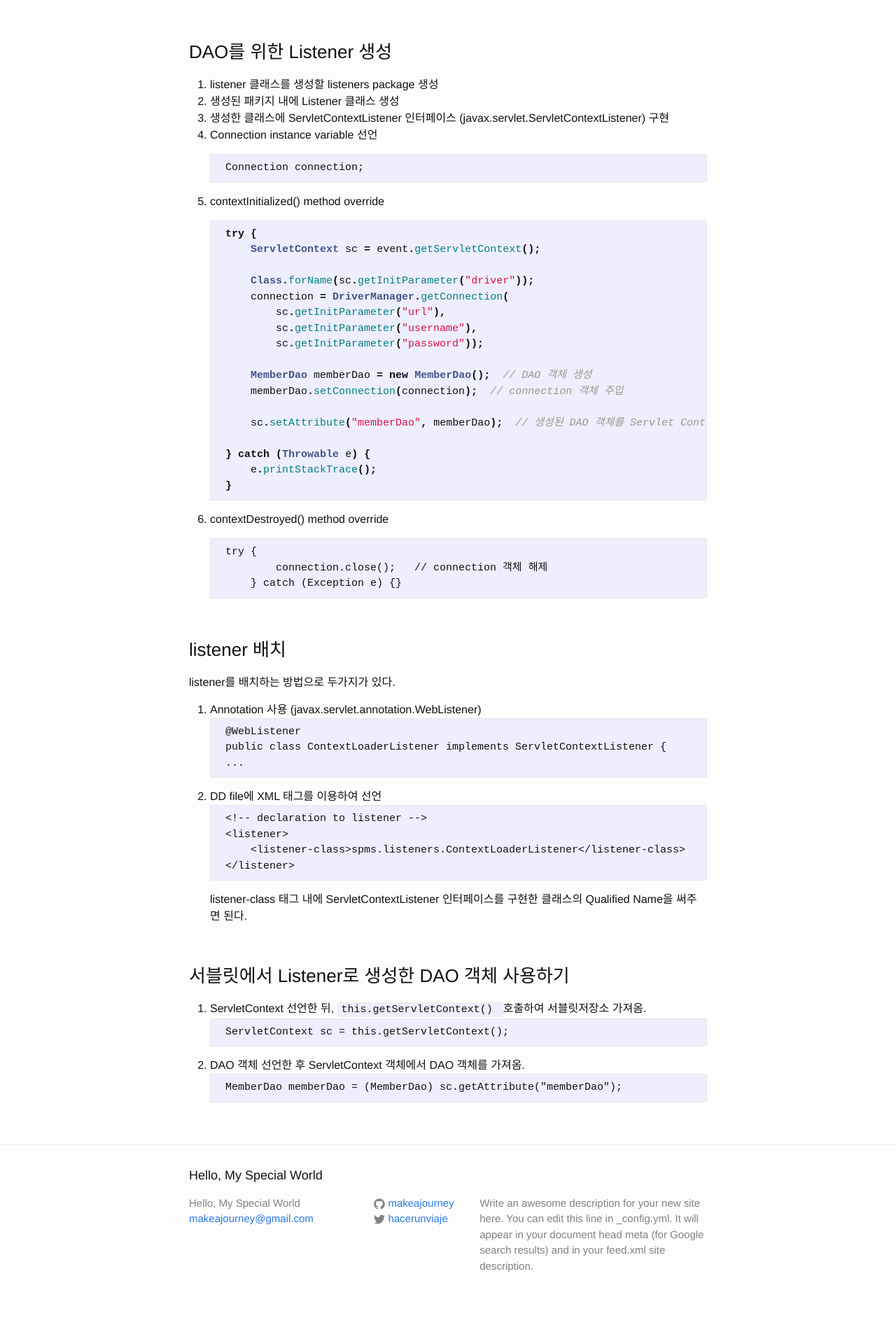
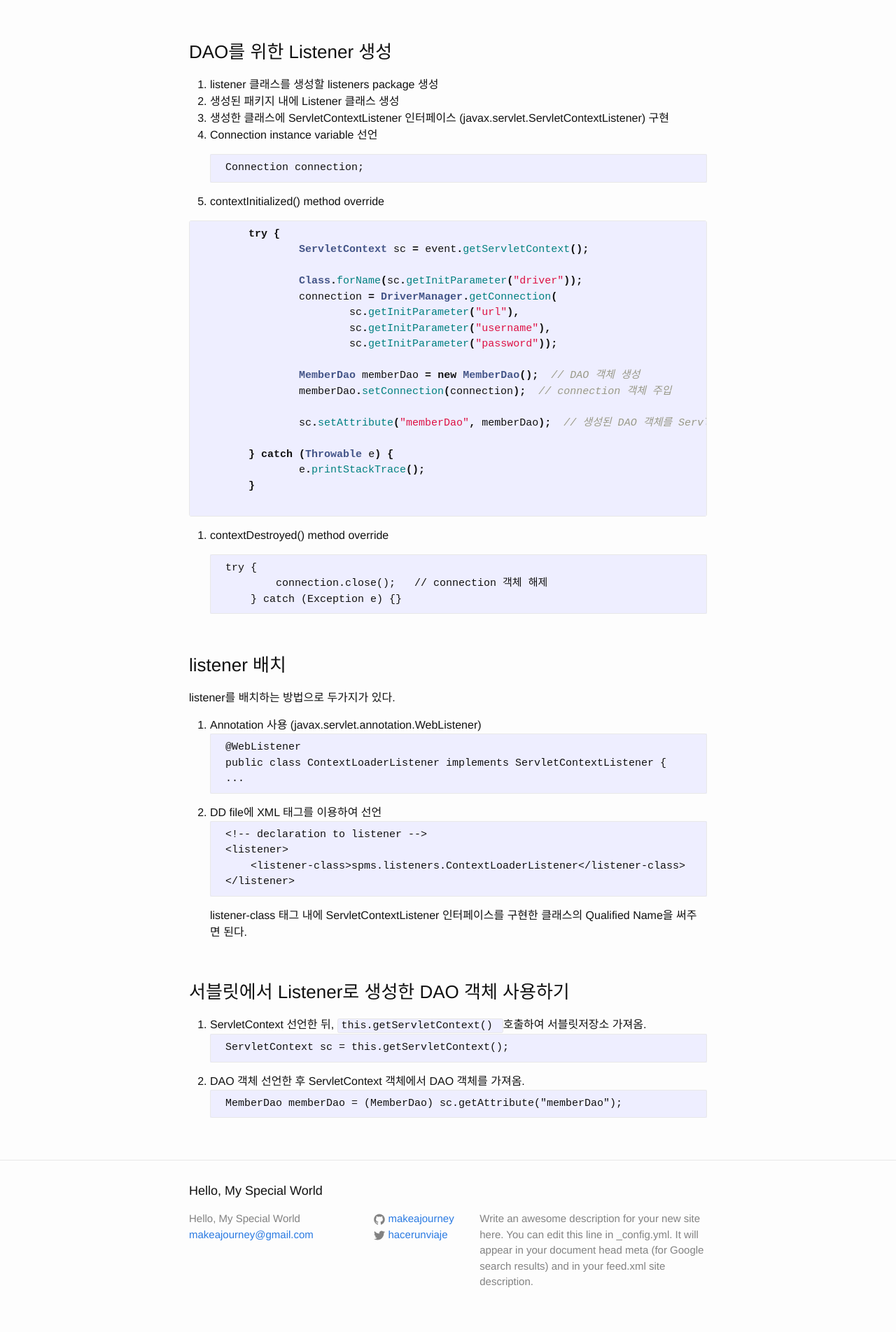
Before and after one commit to makeajourney/makeajourney.github.io, a Jekyll site: the page built from _posts/2016-02-07-dao.markdown, in a window 1280 px wide. Shown: the part 1312-3215 px from the top of the page at 70% size. Built offline with Jekyll 4.4.1, drawn with Linux system fonts in a browser that asks for light colours; before the commit the page ends 3192 px from its top, so only the background shows below that.

Commit message:
Update 2016-02-07-dao.markdown

```diff
--- a/_posts/2016-02-07-dao.markdown
+++ b/_posts/2016-02-07-dao.markdown
@@ -63,7 +63,7 @@ DAO 공유를 위해 ServletContext에 저장.
 
 4. contextInitialized() method override
 
-	~~~ java
+	{% highlight java %}
 	try {
 		ServletContext sc = event.getServletContext();
 
@@ -81,7 +81,7 @@ DAO 공유를 위해 ServletContext에 저장.
 	} catch (Throwable e) {
 		e.printStackTrace();
 	}
-	~~~
+	{% endhighlight %}
 
 5. contextDestroyed() method override
 
```
